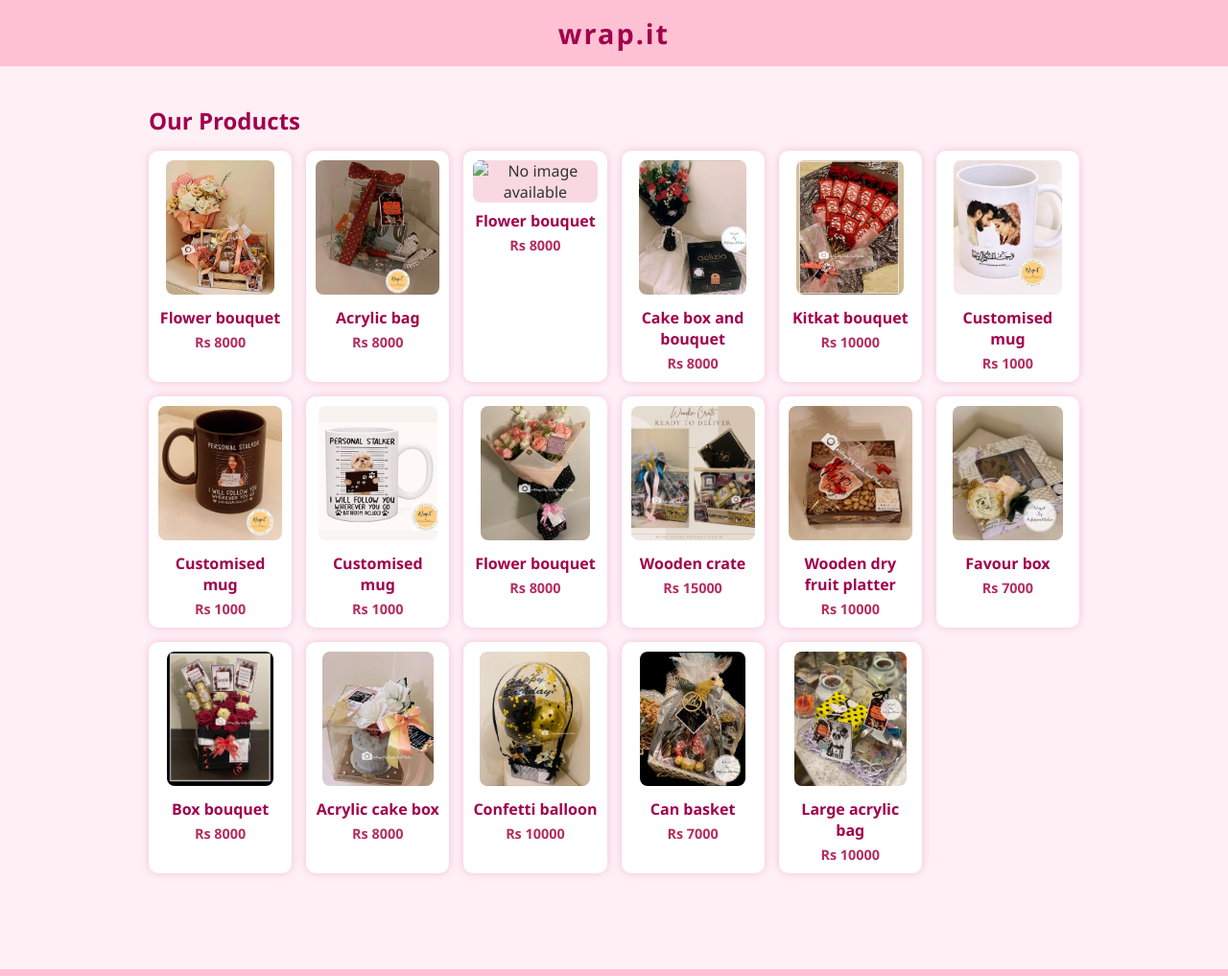
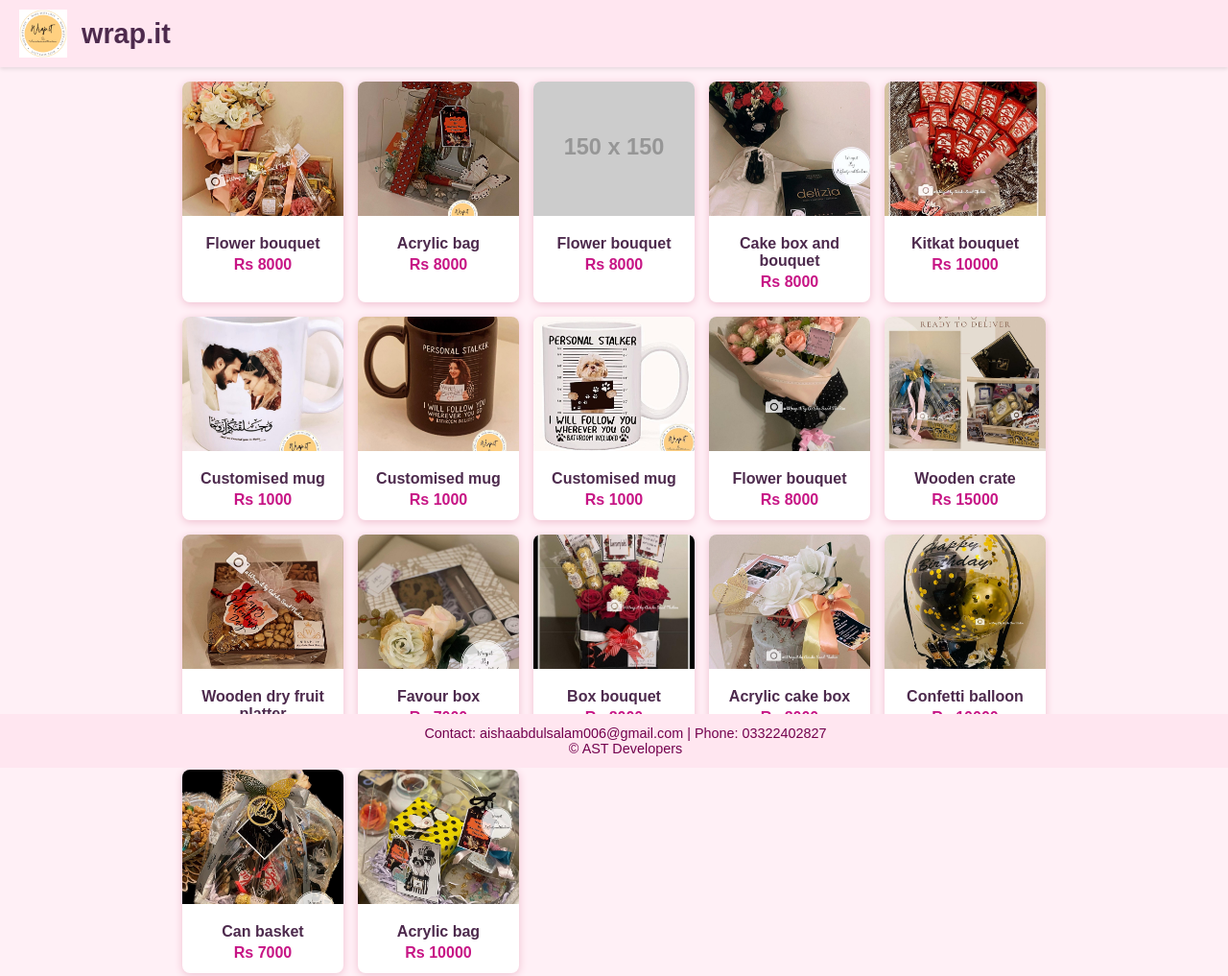
Before and after one commit to thahim/wrapit, a plain HTML site: page index.html in a window 1280 px wide. Shown: the top 1017 px of the page at 96% size. Drawn offline with Linux system fonts and the light colour scheme; placeholder pictures from the web are drawn by us.

Commit message:
Update index.html

```diff
--- a/index.html
+++ b/index.html
@@ -3,326 +3,226 @@
 <head>
 <meta charset="UTF-8" />
 <meta name="viewport" content="width=device-width, initial-scale=1" />
-<title>wrap.it - Beautiful Gifts</title>
+<title>wrap.it</title>
+
+<!-- Link preview metadata -->
+<meta property="og:title" content="wrap.it" />
+<meta property="og:description" content="Beautiful Gifts by Aaisha Thahim" />
+<meta property="og:image" content="https://raw.githubusercontent.com/thahim/wrapit/main/logo.jpg" />
+<meta property="og:type" content="website" />
+
+<meta name="twitter:title" content="wrap.it" />
+<meta name="twitter:description" content="Beautiful Gifts by Aaisha Thahim" />
+<meta name="twitter:image" content="https://raw.githubusercontent.com/thahim/wrapit/main/logo.jpg" />
+<meta name="twitter:card" content="summary_large_image" />
+
 <style>
-  /* Reset some default */
-  * {
-    box-sizing: border-box;
-  }
   body {
+    font-family: Arial, sans-serif;
+    background: #fff0f6;
     margin: 0;
-    font-family: 'Segoe UI', Tahoma, Geneva, Verdana, sans-serif;
-    background: #fff0f6;
-    color: #333;
+    padding: 0;
+    color: #4d2a4d;
   }
   header {
-    background: #ffc1d3;
-    padding: 15px 20px;
-    text-align: center;
-    font-size: 1.8rem;
-    font-weight: bold;
-    color: #a1004d;
-    letter-spacing: 2px;
+    background: #ffe6f0;
+    display: flex;
+    align-items: center;
+    padding: 10px 20px;
+    box-shadow: 0 2px 4px rgba(0,0,0,0.1);
   }
-  .container {
-    max-width: 1000px;
-    margin: auto;
-    padding: 10px 15px 50px;
+  header img {
+    height: 50px;
+    margin-right: 15px;
   }
-  h2 {
-    color: #a1004d;
-    margin-top: 30px;
-    margin-bottom: 15px;
-    font-weight: 600;
+  header h1 {
+    font-weight: 700;
+    font-size: 1.8em;
+    margin: 0;
   }
-  .products {
+  main {
+    padding: 15px 10px 50px;
+    max-width: 900px;
+    margin: 0 auto;
+  }
+  .product-grid {
     display: grid;
     grid-template-columns: repeat(auto-fit,minmax(140px,1fr));
     gap: 15px;
   }
-  .product {
-    background: #fff;
-    border-radius: 10px;
-    box-shadow: 0 0 10px #f1c1d5;
-    padding: 10px;
+  .product-card {
+    background: white;
+    border-radius: 8px;
+    box-shadow: 0 2px 8px #f0c0d0;
     cursor: pointer;
-    transition: transform 0.2s ease, box-shadow 0.2s ease;
+    overflow: hidden;
     text-align: center;
+    transition: transform 0.15s ease-in-out;
   }
-  .product:hover {
+  .product-card:hover {
     transform: scale(1.05);
-    box-shadow: 0 0 15px #e87ea9;
   }
-  .product img {
-    max-width: 100%;
-    border-radius: 8px;
+  .product-card img {
+    width: 100%;
+    height: 140px;
     object-fit: cover;
-    height: 140px;
+  }
+  .product-info {
+    padding: 8px 6px 12px;
   }
   .product-name {
-    margin: 8px 0 5px;
+    font-size: 1em;
+    margin: 8px 0 4px;
     font-weight: 600;
-    font-size: 1rem;
-    color: #a1004d;
   }
   .product-price {
-    color: #b32e60;
-    font-weight: 600;
-    font-size: 0.9rem;
+    color: #c71585;
+    font-weight: 700;
+  }
+  footer {
+    background: #ffe6f0;
+    text-align: center;
+    padding: 12px;
+    font-size: 0.9em;
+    color: #73004d;
+    position: fixed;
+    width: 100%;
+    bottom: 0;
   }
 
-  /* Popup Modal Styles */
+  /* Modal popup */
   .modal {
     display: none;
     position: fixed;
-    z-index: 9999;
+    z-index: 2000;
     left: 0; top: 0;
     width: 100%; height: 100%;
     background-color: rgba(0,0,0,0.6);
+    justify-content: center;
     align-items: center;
-    justify-content: center;
     padding: 20px;
   }
   .modal-content {
-    background: #fff0f6;
-    border-radius: 15px;
-    max-width: 400px;
-    width: 100%;
-    padding: 20px;
+    background: white;
+    border-radius: 12px;
+    max-width: 95%;
+    max-height: 90%;
+    overflow: auto;
     text-align: center;
+    padding: 15px;
     position: relative;
   }
   .modal-content img {
     max-width: 100%;
-    border-radius: 10px;
-    margin-bottom: 15px;
     height: auto;
+    border-radius: 8px;
   }
-  .modal-content h3 {
-    color: #a1004d;
-    margin-bottom: 8px;
-  }
-  .modal-content p {
-    font-weight: 600;
-    font-size: 1.1rem;
-    color: #b32e60;
-  }
-  .close-btn {
+  .modal-close {
     position: absolute;
-    top: 8px;
-    right: 12px;
-    font-size: 1.5rem;
-    font-weight: bold;
-    color: #a1004d;
+    top: 10px; right: 12px;
+    font-size: 28px;
+    font-weight: 700;
+    color: #c71585;
     cursor: pointer;
   }
-
-  /* Contact Section */
-  footer {
-    background: #ffc1d3;
-    padding: 20px;
-    text-align: center;
-    font-weight: 600;
-    color: #a1004d;
-    margin-top: 50px;
+  .modal-price {
+    margin-top: 10px;
+    font-size: 1.3em;
+    font-weight: 700;
+    color: #c71585;
   }
 
-  /* Responsive text sizes */
-  @media (max-width: 600px) {
-    header {
-      font-size: 1.5rem;
+  /* Responsive */
+  @media (max-width: 480px) {
+    header h1 {
+      font-size: 1.4em;
     }
-    .product img {
-      height: 110px;
-    }
-    .modal-content {
-      max-width: 90%;
+    .product-card img {
+      height: 120px;
     }
   }
 </style>
 </head>
 <body>
+<header>
+  <img src="https://raw.githubusercontent.com/thahim/wrapit/main/logo.jpg" alt="wrap.it logo" />
+  <h1>wrap.it</h1>
+</header>
 
-<header>wrap.it</header>
+<main>
+  <div class="product-grid" id="productGrid">
+    <!-- Products inserted here by JS -->
+  </div>
+</main>
 
-<div class="container">
+<footer>Contact: aishaabdulsalam006@gmail.com | Phone: 03322402827<br>© AST Developers</footer>
 
-  <h2>Our Products</h2>
-  <div class="products" id="products">
-
-    <!-- Products will be loaded here by JS -->
-
-  </div>
-
-</div>
-
-<!-- Modal Popup -->
+<!-- Modal -->
 <div class="modal" id="modal">
   <div class="modal-content">
-    <span class="close-btn" id="modalClose">&times;</span>
-    <img src="" alt="Product Image" id="modalImg" />
-    <h3 id="modalName"></h3>
-    <p id="modalPrice"></p>
+    <span class="modal-close" id="modalClose">&times;</span>
+    <img id="modalImage" src="" alt="Product Image" />
+    <div class="modal-price" id="modalPrice"></div>
   </div>
 </div>
 
-<footer>
-  Contact us: <br />
-  Email: aishaabdulsalam006@gmail.com <br />
-  Phone: 03322402827
-</footer>
-
 <script>
   const products = [
-    {
-      name: "Flower bouquet",
-      price: "Rs 8000",
-      img: "https://raw.githubusercontent.com/thahim/wrapit/main/IMG-20250518-WA0001.jpg"
-    },
-    {
-      name: "Acrylic bag",
-      price: "Rs 8000",
-      img: "https://raw.githubusercontent.com/thahim/wrapit/main/IMG-20250518-WA0002.jpg"
-    },
-    {
-      name: "Flower bouquet",
-      price: "Rs 8000",
-      img: "" // no image
-    },
-    {
-      name: "Cake box and bouquet",
-      price: "Rs 8000",
-      img: "https://raw.githubusercontent.com/thahim/wrapit/main/IMG-20250518-WA0004.jpg"
-    },
-    {
-      name: "Kitkat bouquet",
-      price: "Rs 10000",
-      img: "https://raw.githubusercontent.com/thahim/wrapit/main/IMG-20250518-WA0005.jpg"
-    },
-    {
-      name: "Customised mug",
-      price: "Rs 1000",
-      img: "https://raw.githubusercontent.com/thahim/wrapit/main/IMG-20250518-WA0006.jpg"
-    },
-    {
-      name: "Customised mug",
-      price: "Rs 1000",
-      img: "https://raw.githubusercontent.com/thahim/wrapit/main/IMG-20250518-WA0007.jpg"
-    },
-    {
-      name: "Customised mug",
-      price: "Rs 1000",
-      img: "https://raw.githubusercontent.com/thahim/wrapit/main/IMG-20250518-WA0008.jpg"
-    },
-    {
-      name: "Flower bouquet",
-      price: "Rs 8000",
-      img: "https://raw.githubusercontent.com/thahim/wrapit/main/IMG-20250518-WA0009.jpg"
-    },
-    {
-      name: "Wooden crate",
-      price: "Rs 15000",
-      img: "https://raw.githubusercontent.com/thahim/wrapit/main/IMG-20250518-WA0010.jpg"
-    },
-    {
-      name: "Wooden dry fruit platter",
-      price: "Rs 10000",
-      img: "https://raw.githubusercontent.com/thahim/wrapit/main/IMG-20250518-WA0011.jpg"
-    },
-    {
-      name: "Favour box",
-      price: "Rs 7000",
-      img: "https://raw.githubusercontent.com/thahim/wrapit/main/IMG-20250518-WA0012.jpg"
-    },
-    {
-      name: "Box bouquet",
-      price: "Rs 8000",
-      img: "https://raw.githubusercontent.com/thahim/wrapit/main/IMG-20250518-WA0013.jpg"
-    },
-    {
-      name: "Acrylic cake box",
-      price: "Rs 8000",
-      img: "https://raw.githubusercontent.com/thahim/wrapit/main/IMG-20250518-WA0014.jpg"
-    },
-    {
-      name: "Confetti balloon",
-      price: "Rs 10000",
-      img: "https://raw.githubusercontent.com/thahim/wrapit/main/IMG-20250518-WA0015.jpg"
-    },
-    {
-      name: "Can basket",
-      price: "Rs 7000",
-      img: "https://raw.githubusercontent.com/thahim/wrapit/main/IMG-20250518-WA0016.jpg"
-    },
-    {
-      name: "Large acrylic bag",
-      price: "Rs 10000",
-      img: "https://raw.githubusercontent.com/thahim/wrapit/main/IMG-20250518-WA0017.jpg"
-    }
+    {name:"Flower bouquet", price:"8000", img:"https://raw.githubusercontent.com/thahim/wrapit/main/IMG-20250518-WA0001.jpg"},
+    {name:"Acrylic bag", price:"8000", img:"https://raw.githubusercontent.com/thahim/wrapit/main/IMG-20250518-WA0002.jpg"},
+    {name:"Flower bouquet", price:"8000", img:""}, // no image
+    {name:"Cake box and bouquet", price:"8000", img:"https://raw.githubusercontent.com/thahim/wrapit/main/IMG-20250518-WA0004.jpg"},
+    {name:"Kitkat bouquet", price:"10000", img:"https://raw.githubusercontent.com/thahim/wrapit/main/IMG-20250518-WA0005.jpg"},
+    {name:"Customised mug", price:"1000", img:"https://raw.githubusercontent.com/thahim/wrapit/main/IMG-20250518-WA0006.jpg"},
+    {name:"Customised mug", price:"1000", img:"https://raw.githubusercontent.com/thahim/wrapit/main/IMG-20250518-WA0007.jpg"},
+    {name:"Customised mug", price:"1000", img:"https://raw.githubusercontent.com/thahim/wrapit/main/IMG-20250518-WA0008.jpg"},
+    {name:"Flower bouquet", price:"8000", img:"https://raw.githubusercontent.com/thahim/wrapit/main/IMG-20250518-WA0009.jpg"},
+    {name:"Wooden crate", price:"15000", img:"https://raw.githubusercontent.com/thahim/wrapit/main/IMG-20250518-WA0010.jpg"},
+    {name:"Wooden dry fruit platter", price:"10000", img:"https://raw.githubusercontent.com/thahim/wrapit/main/IMG-20250518-WA0011.jpg"},
+    {name:"Favour box", price:"7000", img:"https://raw.githubusercontent.com/thahim/wrapit/main/IMG-20250518-WA0012.jpg"},
+    {name:"Box bouquet", price:"8000", img:"https://raw.githubusercontent.com/thahim/wrapit/main/IMG-20250518-WA0013.jpg"},
+    {name:"Acrylic cake box", price:"8000", img:"https://raw.githubusercontent.com/thahim/wrapit/main/IMG-20250518-WA0014.jpg"},
+    {name:"Confetti balloon", price:"10000", img:"https://raw.githubusercontent.com/thahim/wrapit/main/IMG-20250518-WA0015.jpg"},
+    {name:"Can basket", price:"7000", img:"https://raw.githubusercontent.com/thahim/wrapit/main/IMG-20250518-WA0016.jpg"},
+    {name:"Acrylic bag", price:"10000", img:"https://raw.githubusercontent.com/thahim/wrapit/main/IMG-20250518-WA0017.jpg"}
   ];
 
-  const productsDiv = document.getElementById('products');
+  const productGrid = document.getElementById('productGrid');
   const modal = document.getElementById('modal');
-  const modalImg = document.getElementById('modalImg');
-  const modalName = document.getElementById('modalName');
+  const modalImage = document.getElementById('modalImage');
   const modalPrice = document.getElementById('modalPrice');
   const modalClose = document.getElementById('modalClose');
 
-  function createProductCard(product, index) {
-    const div = document.createElement('div');
-    div.classList.add('product');
-    div.tabIndex = 0;
-
-    const img = document.createElement('img');
-    if(product.img) {
-      img.src = product.img.replace("github.com", "raw.githubusercontent.com").replace("/blob/", "/");
-      img.alt = product.name;
-    } else {
-      img.alt = "No image available";
-      img.style.height = '140px';
-      img.style.backgroundColor = '#f8d9e1';
-    }
-    div.appendChild(img);
-
-    const name = document.createElement('div');
-    name.className = 'product-name';
-    name.textContent = product.name;
-    div.appendChild(name);
-
-    const price = document.createElement('div');
-    price.className = 'product-price';
-    price.textContent = product.price;
-    div.appendChild(price);
-
-    div.addEventListener('click', () => {
+  products.forEach((product, index) => {
+    const card = document.createElement('div');
+    card.className = 'product-card';
+    card.innerHTML = `
+      <img src="${product.img || 'https://via.placeholder.com/150?text=No+Image'}" alt="${product.name}" />
+      <div class="product-info">
+        <div class="product-name">${product.name}</div>
+        <div class="product-price">Rs ${product.price}</div>
+      </div>
+    `;
+    card.addEventListener('click', () => {
       if(product.img) {
-        modalImg.src = img.src;
+        modalImage.src = product.img;
       } else {
-        modalImg.src = '';
+        modalImage.src = 'https://via.placeholder.com/400?text=No+Image';
       }
-      modalName.textContent = product.name;
-      modalPrice.textContent = product.price;
+      modalPrice.textContent = `${product.name} - Rs ${product.price}`;
       modal.style.display = 'flex';
     });
-
-    return div;
-  }
-
-  products.forEach((product, i) => {
-    productsDiv.appendChild(createProductCard(product, i));
+    productGrid.appendChild(card);
   });
 
-  modalClose.addEventListener('click', () => {
+  modalClose.onclick = () => {
     modal.style.display = 'none';
-  });
-
-  // Close modal when clicking outside content
-  window.addEventListener('click', (e) => {
-    if (e.target === modal) {
+  };
+  modal.onclick = (e) => {
+    if(e.target === modal) {
       modal.style.display = 'none';
     }
-  });
+  };
 </script>
-
 </body>
 </html>
```
